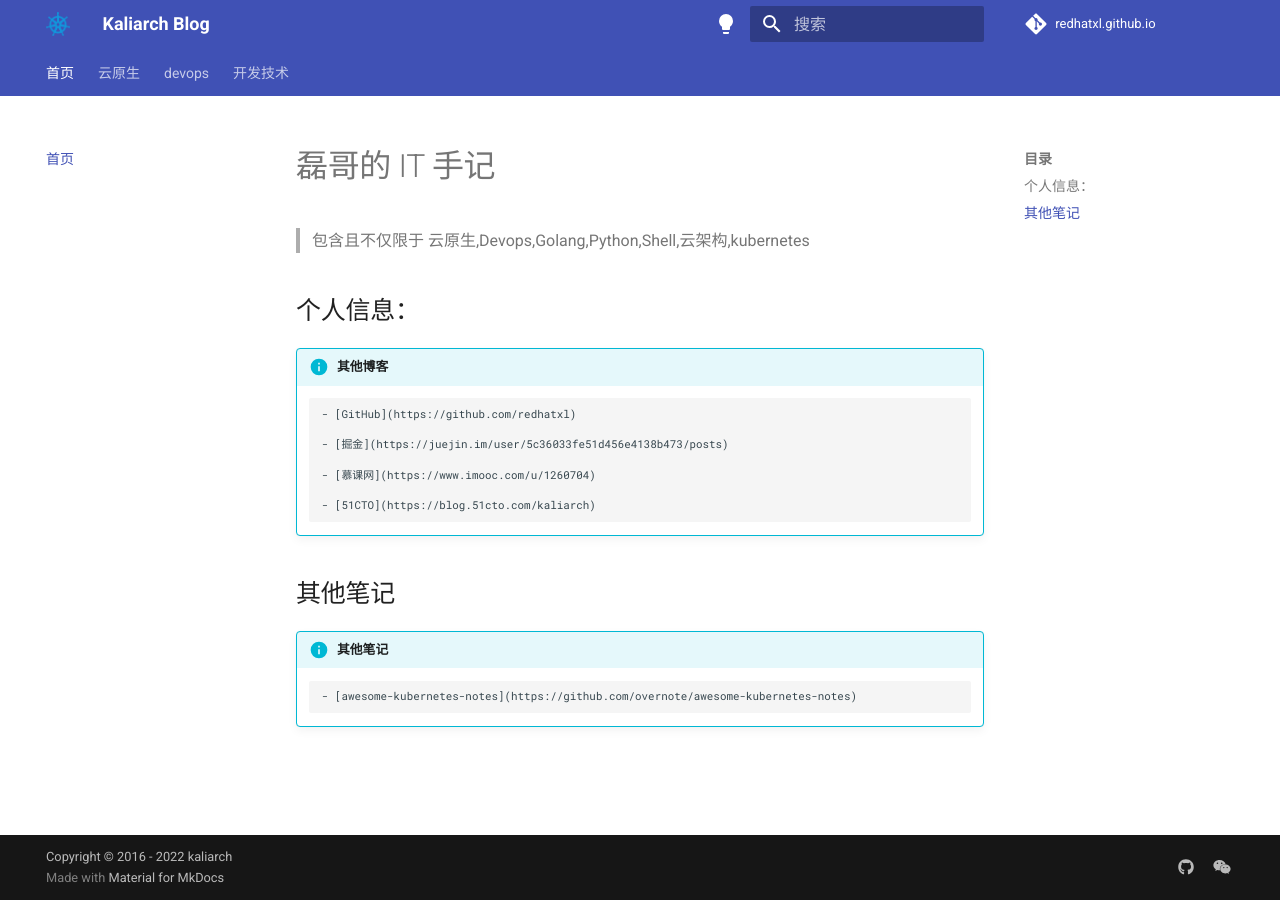
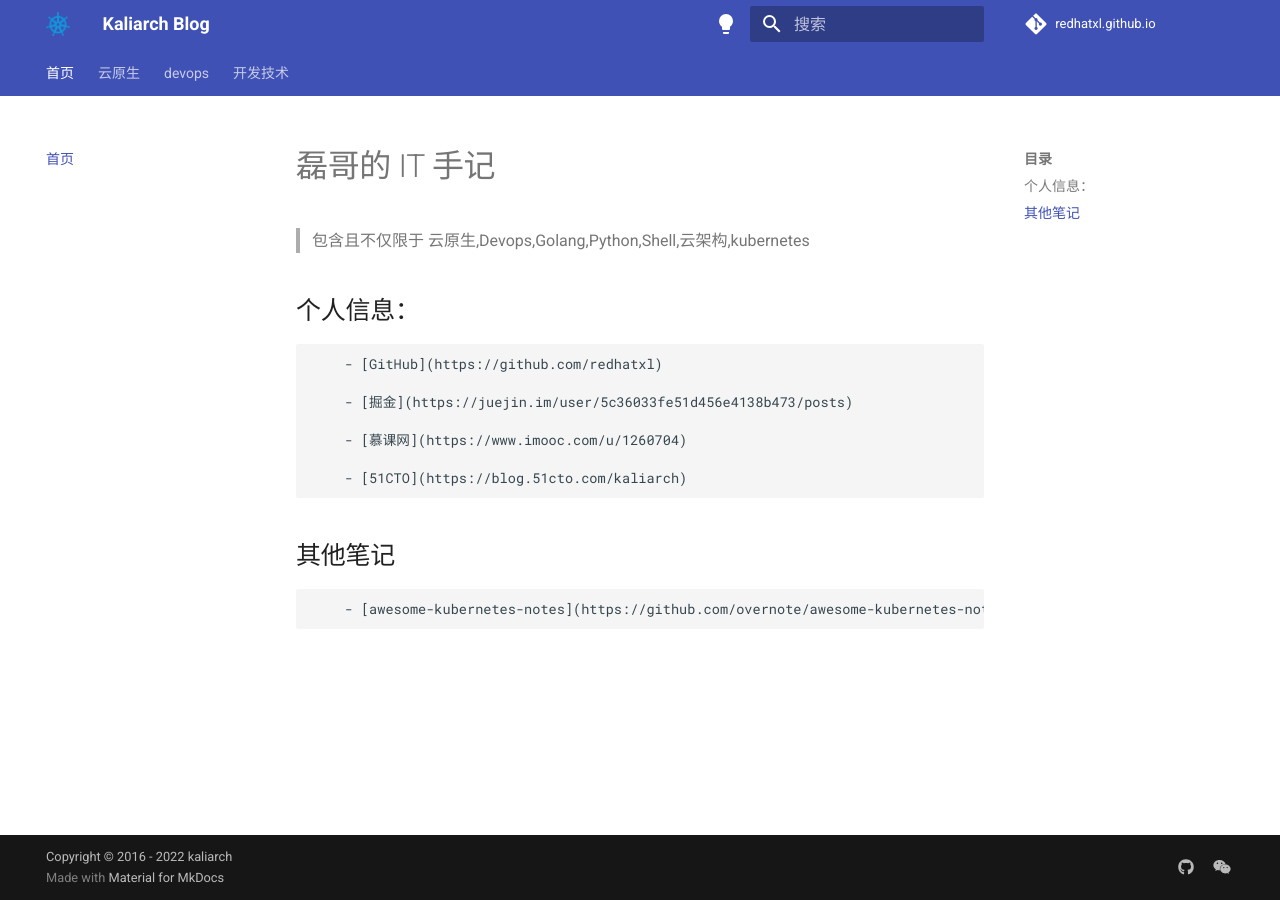
Before and after one commit to redhatxl/redhatxl.github.io, an MkDocs documentation site: the page built from docs/index.md, in a window 1280 px wide. Built offline with MkDocs 1.6.1 and Material for MkDocs 9.7.7, drawn with Linux system fonts in a browser that asks for light colours; comment, search, counter and statistics services are not loaded.

```diff
--- a/docs/index.md
+++ b/docs/index.md
@@ -4,7 +4,7 @@
 
 ## 个人信息：
 
-!!! info "其他博客"
+
 
         - [GitHub](https://github.com/redhatxl)
 
@@ -17,6 +17,6 @@
 
 ## 其他笔记
 
-!!! info "其他笔记"
+
 
         - [awesome-kubernetes-notes](https://github.com/overnote/awesome-kubernetes-notes)
```
